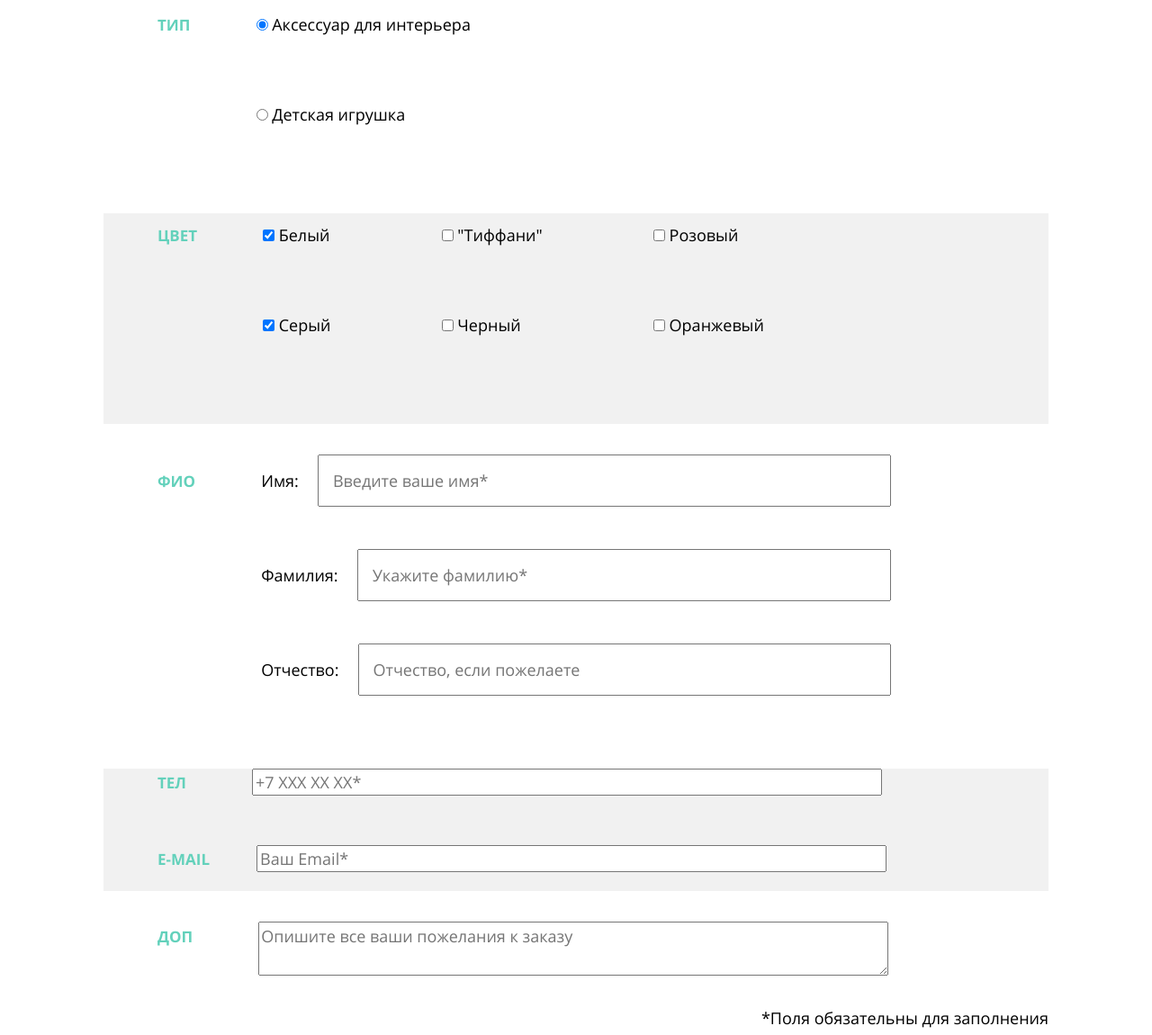
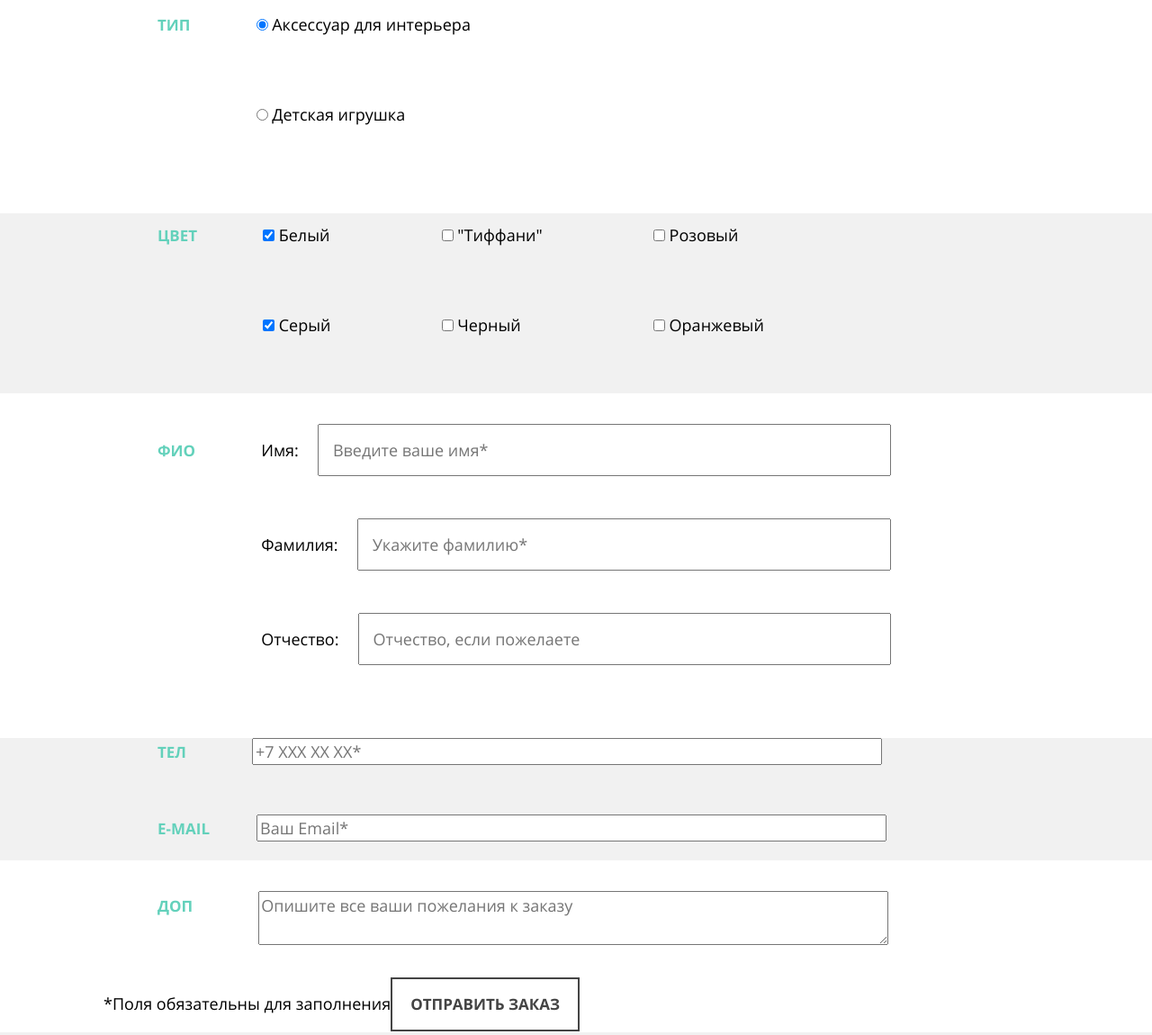
Before and after one commit to tiangela/Mishka, a plain HTML site: page form.html in a window 1280 px wide. Shown: the part 543-1693 px from the top of the page at 90% size. Drawn offline with nearby package versions, Linux system fonts and the light colour scheme; files that its build step writes are made by us from their sources.

Commit message:
Добавила тянущиеся фоны в форму

```diff
--- a/form.html
+++ b/form.html
@@ -39,8 +39,8 @@
     </div>
 
     <form class="form" action="https://echo.htmlacademy.ru/" method="post">
-      <div class="form__wrapper">
         <div class="form__list">
+            <div class="form__wrapper">
           <span class="form__title">Тип</span>
           <div class="form__container">
             <label class="form__label form__label--accessory">
@@ -53,7 +53,9 @@
           </label>
           </div>
         </div>
+      </div>
       <div class="form__list form__list--color">
+        <div class="form__wrapper">
         <span class="form__title">Цвет</span>
           <div class="form__container form__container--color">
           <label class="form__label">
@@ -77,7 +79,9 @@
             Оранжевый</label>
           </div>
         </div>
+      </div>
       <div class="form__list">
+        <div class="form__wrapper">
           <span class="form__title">ФИО</span>
           <div class="form__container form__container--name">
             <label class="form__label" for="name">Имя:</label>
@@ -88,30 +92,38 @@
             <input class="form__item form__item--text" id="father-name" type="text" name="father-name" placeholder="Отчество, если пожелаете">
           </div>
         </div>
+      </div>
         <div class="form__list-contacts">
           <div class="form__list">
+            <div class="form__wrapper">
             <span class="form__title form__title--phone">Тел</span>
             <div class="form__container">
               <input type="tel" placeholder="+7 XXX XX XX*" pattern="+7\([0-9]{3}\)[0-9]{3}-[0-9]{2}-[0-9]{2}" required>
             </div>
           </div>
+        </div>
           <div class="form__list">
+            <div class="form__wrapper">
             <span class="form__title form__title--mail">E-MAIL</span>
             <div class="form__container">
               <input type="email" placeholder="Ваш Email*" required>
             </div>
           </div>
         </div>
+      </div>
         <div class="form__list">
+          <div class="form__wrapper">
           <span class="form__title">Доп</span>
           <div class="form__container">
             <textarea class="form__text" name="other" id="other" rows="" cols="" placeholder="Опишите все ваши пожелания к заказу"></textarea>
           </div>
         </div>
+      </div>
+        <div class="form__wrapper">
         <p class="form__comment">*Поля обязательны для заполнения</p>
         <button class="button button--form" type="submit">Отправить заказ</button>
       </div>
-      </form>
+    </form>
   </main>
   <footer class="footer">
     <div class="footer__wrapper">
--- a/less/blocks/form.less
+++ b/less/blocks/form.less
@@ -30,14 +30,14 @@
 }
 
 @media @tablet-widths {
-  .form__list {
+  .form__wrapper {
     display: flex;
     align-items: baseline;
-    &--color {
+  }
+  .form__list--color {
       width: 100%;
       background-color: @bgr-color;
     }
-  }
   .form__list-contacts {
     background-color: @bgr-color;
   }
@@ -95,7 +95,7 @@
   /*  input {
       flex-grow: 1;*/
     &--color {
-      height: 234px;
+      height: 200px;
     }
     &--name {
   /*    label {
```
